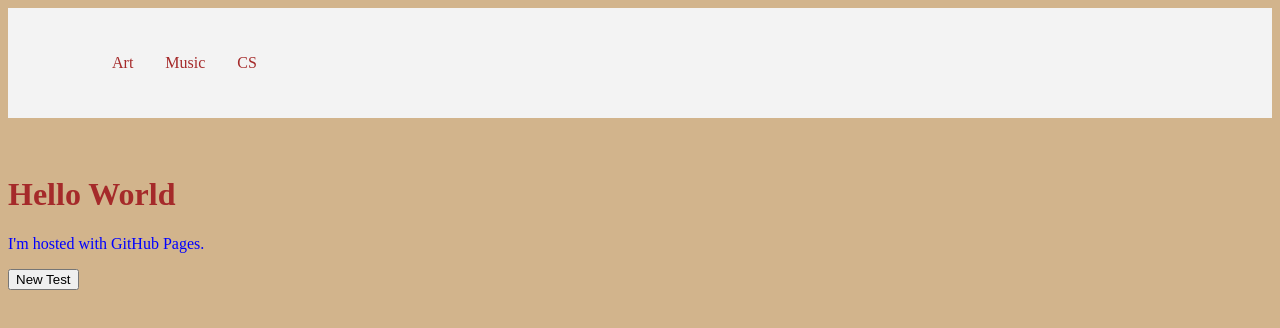
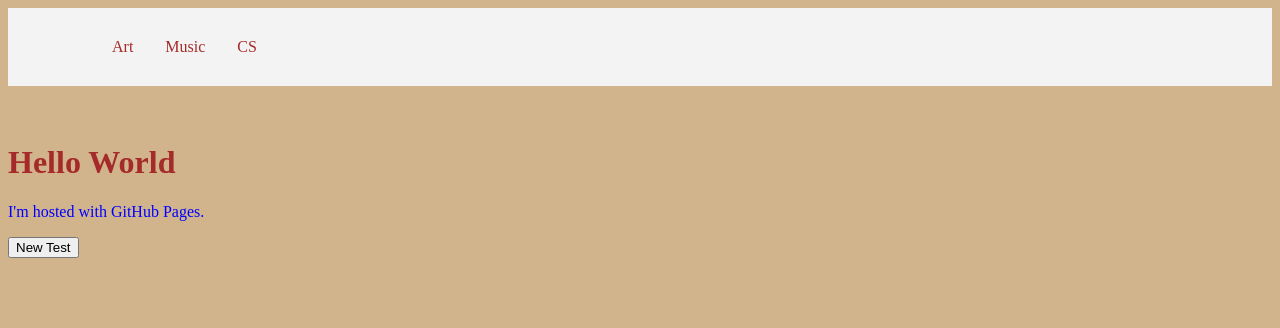
Before and after one commit to gabemauger/gabemauger.github.io, a plain HTML site: page index.html in a window 1280 px wide. Drawn offline with Linux system fonts and the light colour scheme.

Commit message:
Update mystyle.css

```diff
--- a/mystyle.css
+++ b/mystyle.css
@@ -18,7 +18,7 @@ nav {
   background-color: #f3f3f3;
   list-style-type: none;
   align-items: center;
-  padding: 1rem 3rem;
+  padding: 0rem 3rem;
 
   position: -webkit-sticky;
   position: sticky;
```
